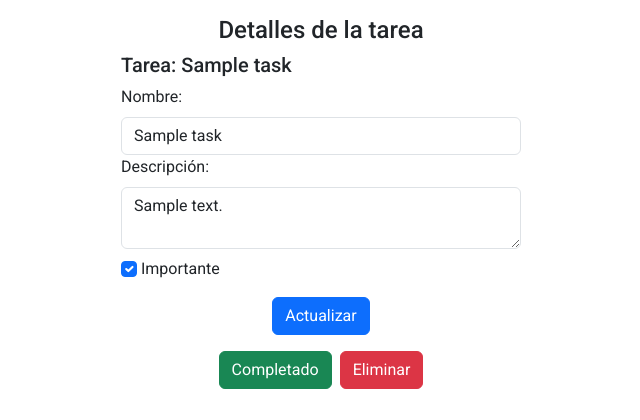
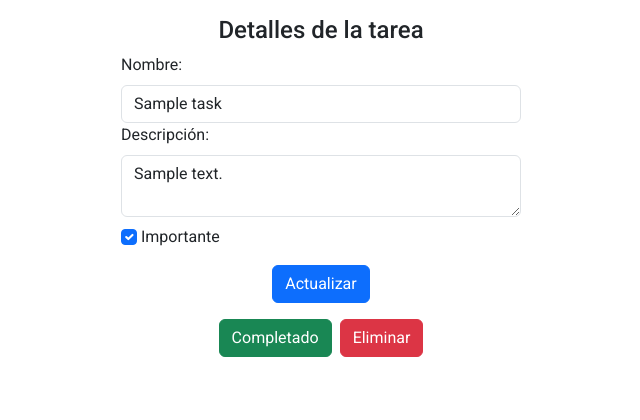
Before and after one commit to jany-code/user-crud, a Django app: page /task_details/1 in a window 1280 px wide. Shown: the part 58-478 px from the top of the page, without its empty margins (319-959 px from the left). Run offline with Django 5.2, Linux system fonts and the light colour scheme; a user stored in the database is signed in; tables that the repository leaves empty hold one stand-in row (values such as "Sample post").

Commit message:
Cambios menores

```diff
--- a/session/templates/session/index.html
+++ b/session/templates/session/index.html
@@ -2,7 +2,7 @@
 {% block content %}
     <div  class="m-3">
         <h1>Organiza tus tareas</h1>
-        <p>Esta es una pequeña aplicación web que permite gestionar tareas.</p>
+        <p>Está es una pequeña aplicación web que permite gestionar tareas.</p>
         <h3>Tecnologías utilizadas:</h3>
         <ul>
             <li>Django</li>
--- a/session/templates/task/task_detail.html
+++ b/session/templates/task/task_detail.html
@@ -2,8 +2,7 @@
 
 {% block content %}
     <div class="mx-auto mt-3" style="width: 400px;">
-        <h4 class="text-center">Detalles de la tarea</h4>
-        <h5 class="">Tarea: {{task.titulo}}</h5>
+        <h4 class="text-center m-2">Detalles de la tarea</h4>
         <form action="" method="POST">
             {% csrf_token %}
             <div>
```
